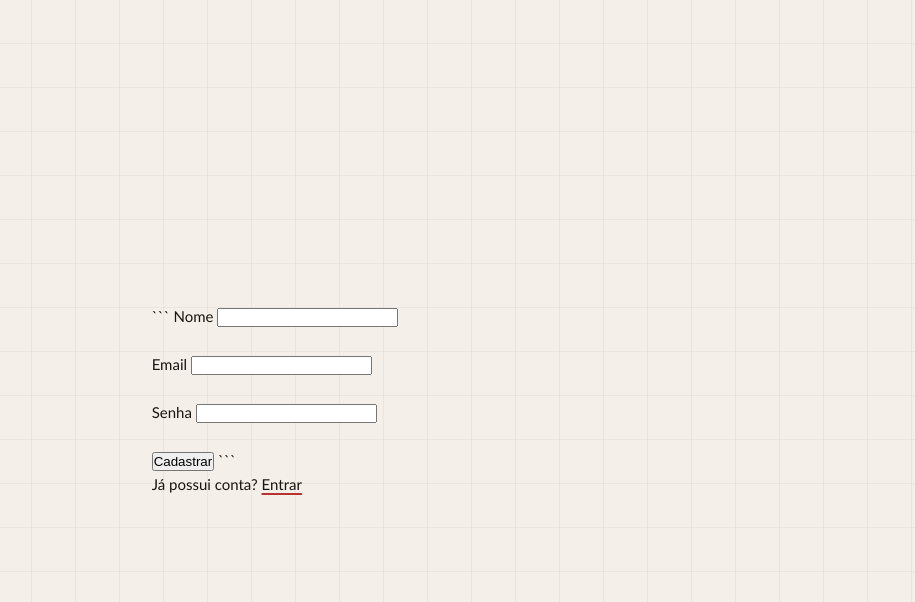
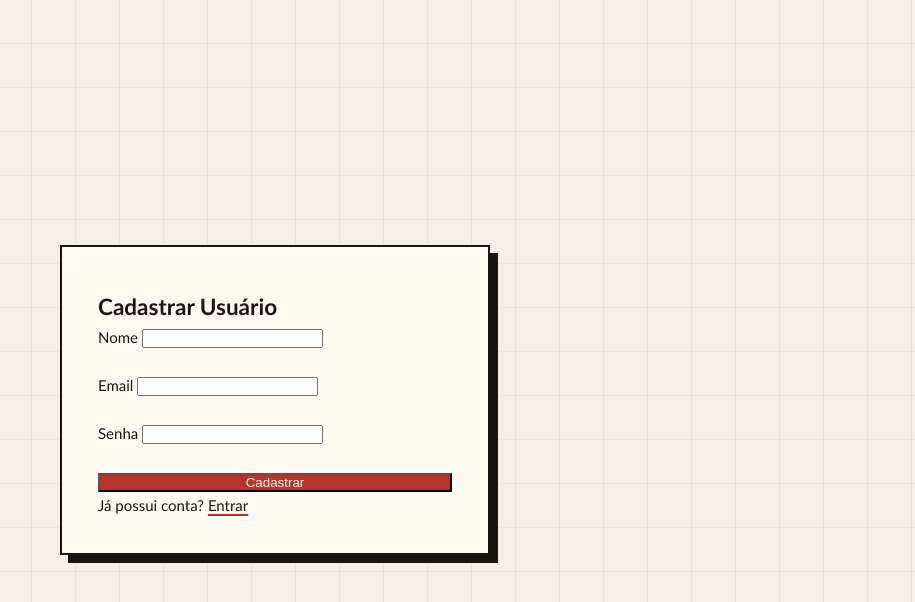
Before and after one commit to wthsluc/arquivoliterario, a PHP site: page /registro.php in a window 1280 px wide. Shown: the top 602 px of the page, without its empty margins (365-1280 px from the left). Run offline with PHP 8.4, Linux system fonts and the light colour scheme.

Commit message:
correção de erros

````diff
--- a/pages/registro.php
+++ b/pages/registro.php
@@ -60,21 +60,19 @@ if ($_SERVER['REQUEST_METHOD'] === 'POST') {
 </head>
 <body class="login-body">
 
-<div class="login-card>
+<div class="login-card">
 
 <h2>Cadastrar Usuário</h2>
 
 <?php if ($erro !== ''): ?>
 
-```
+
 <p><?= htmlspecialchars($erro) ?></p>
-```
 
 <?php endif; ?>
 
-<form method="POST">
+<form method="POST" action="registro.php">
 
-```
 <label>Nome</label>
 <input type="text" name="nome" required>
 
@@ -90,10 +88,10 @@ if ($_SERVER['REQUEST_METHOD'] === 'POST') {
 
 <br><br>
 
-<button type="submit">
+<button type="submit" class="class=btn btn-primary btn-full">
     Cadastrar
 </button>
-```
+
 
 </form>
 
````
